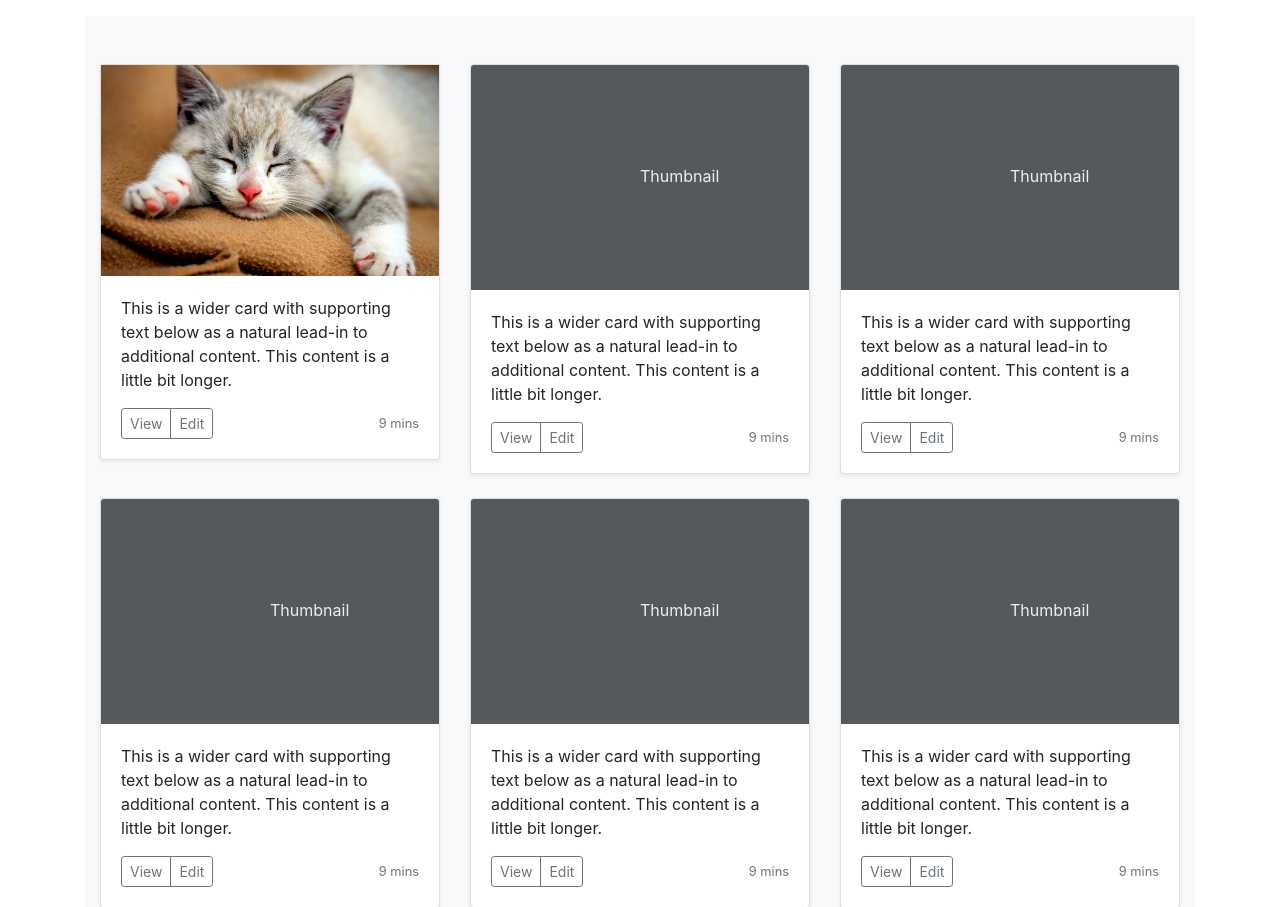
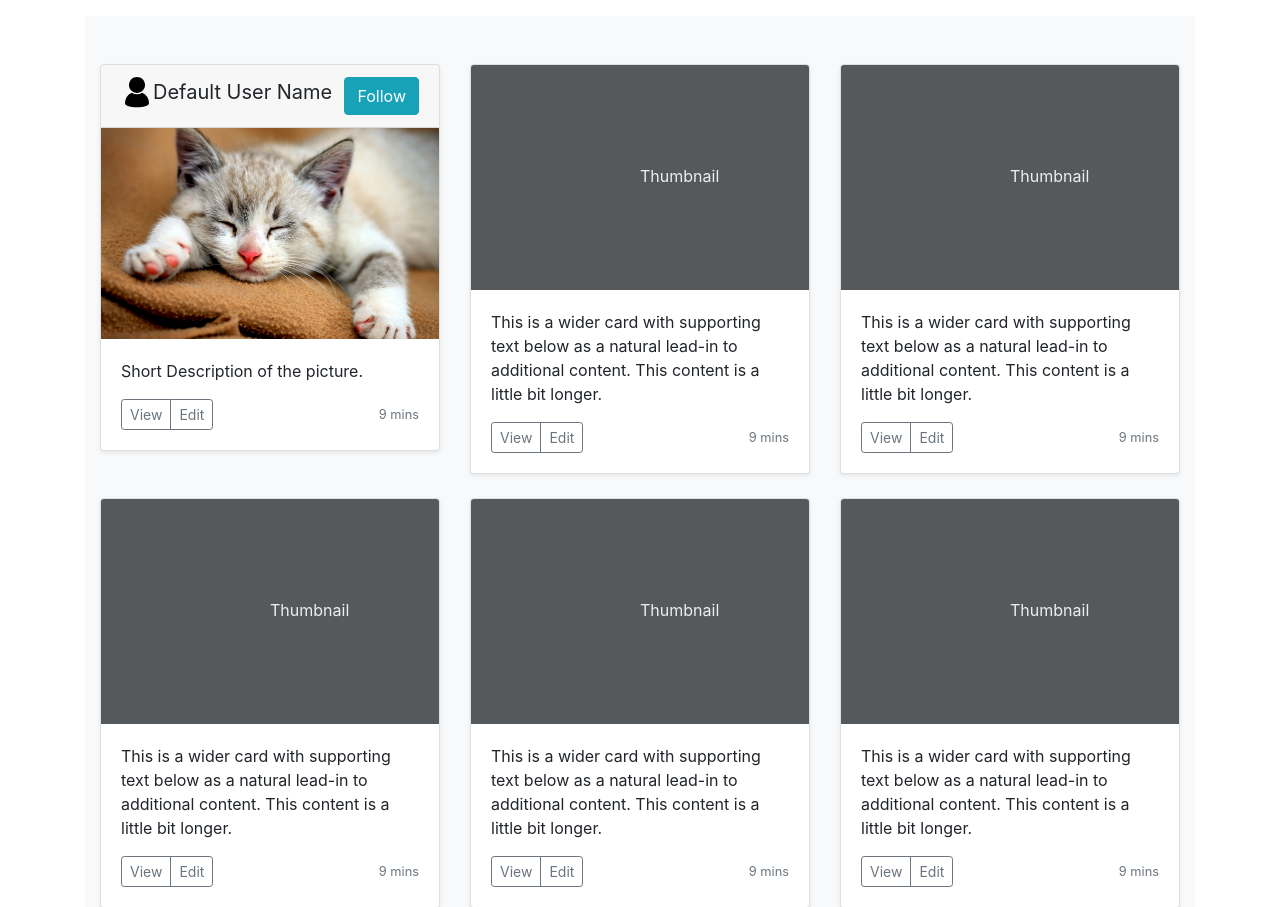
Before and after one commit to Hannidiot/wepost, a Django app: page / in a window 1280 px wide. Shown: the part 56-963 px from the top of the page. Run offline with Django 3.2, Linux system fonts and the light colour scheme; some libraries are stand-ins or nearby versions.

Commit message:
complet album card

```diff
--- a/static/css/base.css
+++ b/static/css/base.css
@@ -1,3 +1,12 @@
 body {
     padding-top: 4.5rem;
 }
+
+.img-avatar {
+    width: 2rem;
+    height: 2rem;
+}
+
+.text-uname {
+    font-size: 1.25rem;
+}
--- a/templates/wepost_main/components/album_body.html
+++ b/templates/wepost_main/components/album_body.html
@@ -5,10 +5,20 @@
     <div class="row">
       <div class="col-md-4">
         <div class="card mb-4 shadow-sm">
+          <div class="card-header">
+            <div class="media">
+              <img src="/static/svg/avatar.svg" class="img-avatar" alt="default avatar" />
+              <div class="media-body">
+                <span class="text-uname">Default User Name</span>
+                <button class="btn btn-info float-right">Follow</button>
+              </div>
+            </div>
+          </div>
+
           <img src="/media/cat.jpg" alt="tmp picture" />
 
           <div class="card-body">
-            <p class="card-text">This is a wider card with supporting text below as a natural lead-in to additional content. This content is a little bit longer.</p>
+            <p class="card-text">Short Description of the picture.</p>
             <div class="d-flex justify-content-between align-items-center">
               <div class="btn-group">
                 <button type="button" class="btn btn-sm btn-outline-secondary">View</button>
```
Also changed, not shown: templates/wepost_main/components/album_card.html (added, +14 -0 lines), static/svg/avatar.svg (added), static/svg/eye-fill.svg (added), static/svg/like-fill.svg (added), static/svg/like.svg (added), static/svg/star-fill.svg (added), static/svg/star.svg (added).
